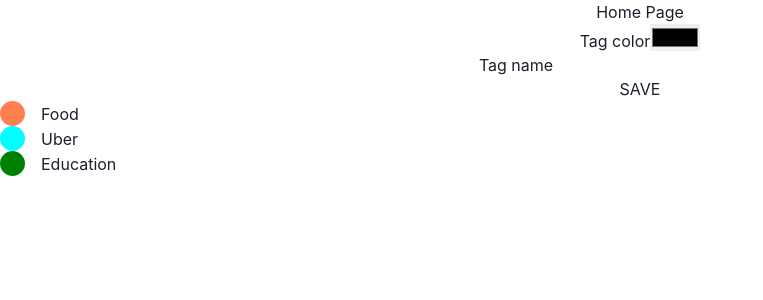
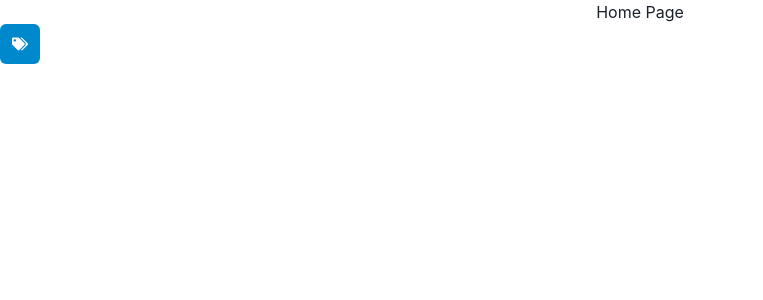
Before and after one commit to NickTaykey/personal-finance-dashboard, a React (Create React App) app: page / in a window 1280 px wide. Shown: the top 300 px of the page, without its empty margins (0-763 px from the left). Built offline with nearby package versions, Linux system fonts and the light colour scheme.

Commit message:
Move TagsMenu to Drawer component

```diff
--- a/src/DayModal.tsx
+++ b/src/DayModal.tsx
@@ -1,9 +1,9 @@
-import GeneralContext, { DayObject } from './store/GeneralContext';
+import DayModalExpenseTable from './DayModalExpenseTable';
+import GeneralContext from './store/GeneralContext';
+import { getMonthName } from './helpers';
 import ExpenseForm from './ExpenseForm';
 import * as c from '@chakra-ui/react';
-import { useContext, useState } from 'react';
-import { getMonthName } from './helpers';
-import DayModalExpenseTable from './DayModalExpenseTable';
+import { useContext } from 'react';
 
 interface DayModalProps {
  isOpen: boolean;
@@ -17,16 +17,16 @@ const DayModal = (props: DayModalProps) => {
    <c.ModalOverlay />
    <c.ModalContent>
     <c.ModalHeader>
-     {generalContext.selectedDay!.day}{' '}
+     Daily Expenses - {generalContext.selectedDay!.day}{' '}
      {generalContext.selectedDay!.monthDayIdx + 1} of{' '}
      {getMonthName(generalContext.selectedDay!.monthIdx)}
     </c.ModalHeader>
     <c.ModalCloseButton />
     <c.ModalBody my="3">
+     <ExpenseForm />
      <c.Box maxHeight="60vh" overflowY="auto">
       <DayModalExpenseTable />
      </c.Box>
-     <ExpenseForm />
     </c.ModalBody>
    </c.ModalContent>
   </c.Modal>
--- a/src/ExpenseForm.tsx
+++ b/src/ExpenseForm.tsx
@@ -1,6 +1,6 @@
 import * as c from '@chakra-ui/react';
 import GeneralContext from './store/GeneralContext';
-import React, { useContext, useRef, useState } from 'react';
+import React, { useContext, useState } from 'react';
 
 const ExpenseForm = () => {
  const generalContext = useContext(GeneralContext);
@@ -26,7 +26,7 @@ const ExpenseForm = () => {
  };
 
  return (
-  <c.Accordion allowToggle mt="6">
+  <c.Accordion allowToggle mb="6">
    <c.AccordionItem>
     <h2>
      <c.AccordionButton>
--- a/src/Home.tsx
+++ b/src/Home.tsx
@@ -1,10 +1,10 @@
-import TagsMenu from './TagsMenu';
+import TagsDrawer from './TagsDrawer';
 
 const Home = () => {
  return (
   <>
    <h1>Home Page</h1>
-   <TagsMenu />
+   <TagsDrawer />
   </>
  );
 };
--- a/src/Month.tsx
+++ b/src/Month.tsx
@@ -3,8 +3,8 @@ import { FaExpandArrowsAlt } from 'react-icons/fa';
 import { useParams } from 'react-router-dom';
 import * as c from '@chakra-ui/react';
 import { useContext } from 'react';
-import TagsMenu from './TagsMenu';
 import DayModal from './DayModal';
+import TagsDrawer from './TagsDrawer';
 
 function monthNameToNumber(month: string) {
  switch (month.toLowerCase()) {
@@ -75,10 +75,14 @@ const Month = () => {
 
   let monthDayIdx = 1;
   markup = (
-   <>
-    <c.Heading>{monthName}</c.Heading>
-    <TagsMenu />
-    <c.Table>
+   <c.Box m="5">
+    <c.Flex justify="start">
+     <c.Heading textTransform="uppercase" mr="3">
+      {monthName}
+     </c.Heading>
+     <TagsDrawer />
+    </c.Flex>
+    <c.Table width="50vw" mt="5">
      <c.Tbody>
       {tableRows.map((row, rowIdx) => (
        <c.Tr key={rowIdx}>
@@ -113,7 +117,7 @@ const Month = () => {
     {generalContext.selectedDay && isOpen && (
      <DayModal isOpen={isOpen} onClose={onClose} />
     )}
-   </>
+   </c.Box>
   );
  }
 
--- /dev/null
+++ b/src/TagsDrawer.tsx
@@ -0,0 +1,100 @@
+import * as c from '@chakra-ui/react';
+import React, { useContext, useRef } from 'react';
+import { FaTags } from 'react-icons/fa';
+import { isColorDark } from './helpers';
+import GeneralContext from './store/GeneralContext';
+
+const TagsDrawer = () => {
+ const { isOpen, onOpen, onClose } = c.useDisclosure();
+ const generalContext = useContext(GeneralContext);
+ const tagNameInputRef = useRef<HTMLInputElement>(null);
+ const tagColorInputRef = useRef<HTMLInputElement>(null);
+
+ const createNewTag = (e: React.MouseEvent<HTMLButtonElement>) => {
+  if (!tagNameInputRef.current || !tagColorInputRef.current) return;
+  generalContext.newTag({
+   name: tagNameInputRef.current.value,
+   bgColor: tagColorInputRef.current.value,
+   textColor: isColorDark(tagColorInputRef.current.value) ? 'white' : 'black',
+  });
+ };
+ const btnRef = React.useRef(null);
+
+ return (
+  <>
+   <c.Flex width="100%">
+    <c.IconButton
+     ref={btnRef}
+     colorScheme="telegram"
+     onClick={onOpen}
+     aria-label="Open tags menu"
+     icon={<FaTags />}
+    />
+   </c.Flex>
+   <c.Drawer
+    isOpen={isOpen}
+    placement="right"
+    onClose={onClose}
+    finalFocusRef={btnRef}
+    size="sm"
+   >
+    <c.DrawerOverlay />
+    <c.DrawerContent>
+     <c.DrawerCloseButton />
+     <c.DrawerHeader>
+      <c.Heading>Your Tags</c.Heading>
+      <c.Text fontSize="xl" fontWeight="normal" my="4">
+       To better organize expenses
+      </c.Text>
+     </c.DrawerHeader>
+     <c.DrawerBody>
+      <section>
+       <header>
+        <c.FormControl>
+         <c.FormLabel htmlFor="tag-color">Tag color</c.FormLabel>
+         <c.Input
+          ref={tagColorInputRef}
+          type="color"
+          id="tag-color"
+          name="tag-color"
+         />
+        </c.FormControl>
+        <c.FormControl my="3">
+         <c.FormLabel htmlFor="tag-name">Tag name</c.FormLabel>
+         <c.Input
+          ref={tagNameInputRef}
+          type="text"
+          id="tag-name"
+          name="tag-name"
+         />
+        </c.FormControl>
+        <c.Button colorScheme="green" w="100%" onClick={createNewTag} mb="6">
+         SAVE
+        </c.Button>
+       </header>
+       <c.VStack align="start" mt="6">
+        {generalContext.tags.map((t) => (
+         <c.Flex key={crypto.randomUUID()} alignItems="start">
+          <div
+           style={{
+            marginRight: '1rem',
+            width: '25px',
+            height: '25px',
+            borderRadius: '100%',
+            backgroundColor: t.bgColor,
+            color: t.textColor,
+           }}
+          />
+          <div>{t.name}</div>
+         </c.Flex>
+        ))}
+       </c.VStack>
+      </section>
+     </c.DrawerBody>
+    </c.DrawerContent>
+   </c.Drawer>
+  </>
+ );
+};
+
+export default TagsDrawer;
--- a/src/TagsMenu.tsx
+++ /dev/null
@@ -1,61 +0,0 @@
-import GeneralContext from './store/GeneralContext';
-import { useContext, useRef } from 'react';
-import { isColorDark } from './helpers';
-
-const TagsMenu = () => {
- const generalContext = useContext(GeneralContext);
- const tagNameInputRef = useRef<HTMLInputElement>(null);
- const tagColorInputRef = useRef<HTMLInputElement>(null);
-
- const createNewTag = (e: React.MouseEvent<HTMLButtonElement>) => {
-  if (!tagNameInputRef.current || !tagColorInputRef.current) return;
-  generalContext.newTag({
-   name: tagNameInputRef.current.value,
-   bgColor: tagColorInputRef.current.value,
-   textColor: isColorDark(tagColorInputRef.current.value) ? 'white' : 'black',
-  });
- };
-
- return (
-  <section>
-   <header>
-    <fieldset>
-     <label htmlFor="tag-color">Tag color</label>
-     <input
-      ref={tagColorInputRef}
-      type="color"
-      id="tag-color"
-      name="tag-color"
-     />
-    </fieldset>
-    <fieldset>
-     <label htmlFor="tag-name">Tag name</label>
-     <input ref={tagNameInputRef} type="text" id="tag-name" name="tag-name" />
-    </fieldset>
-    <button onClick={createNewTag}>SAVE</button>
-   </header>
-   <footer>
-    {generalContext.tags.map((t) => (
-     <article
-      style={{ display: 'flex', alignItems: 'center' }}
-      key={crypto.randomUUID()}
-     >
-      <div
-       style={{
-        marginRight: '1rem',
-        width: '25px',
-        height: '25px',
-        borderRadius: '100%',
-        backgroundColor: t.bgColor,
-        color: t.textColor,
-       }}
-      />
-      <div>{t.name}</div>
-     </article>
-    ))}
-   </footer>
-  </section>
- );
-};
-
-export default TagsMenu;
--- a/src/store/GeneralContextProvider.tsx
+++ b/src/store/GeneralContextProvider.tsx
@@ -112,7 +112,7 @@ const GeneralContextProvider: React.FC<{
 
  useEffect(() => {
   setYear(currentYearByMonth(tags) as DayObject[][]);
- }, []);
+ }, [tags]);
 
  const [selectedDay, setSelectedDay] = useState<DayObject | null>(null);
 
```
